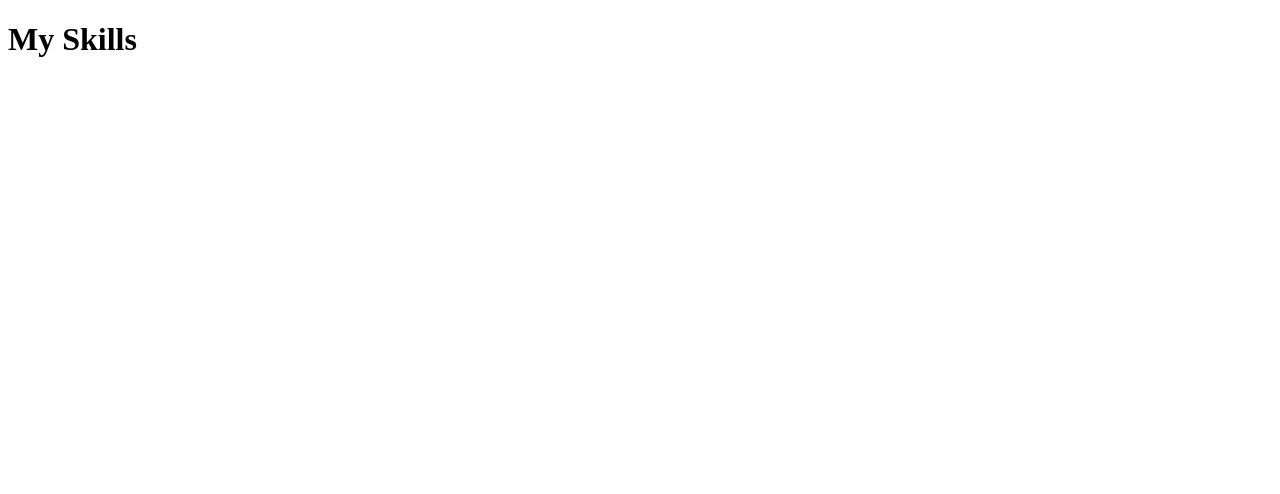
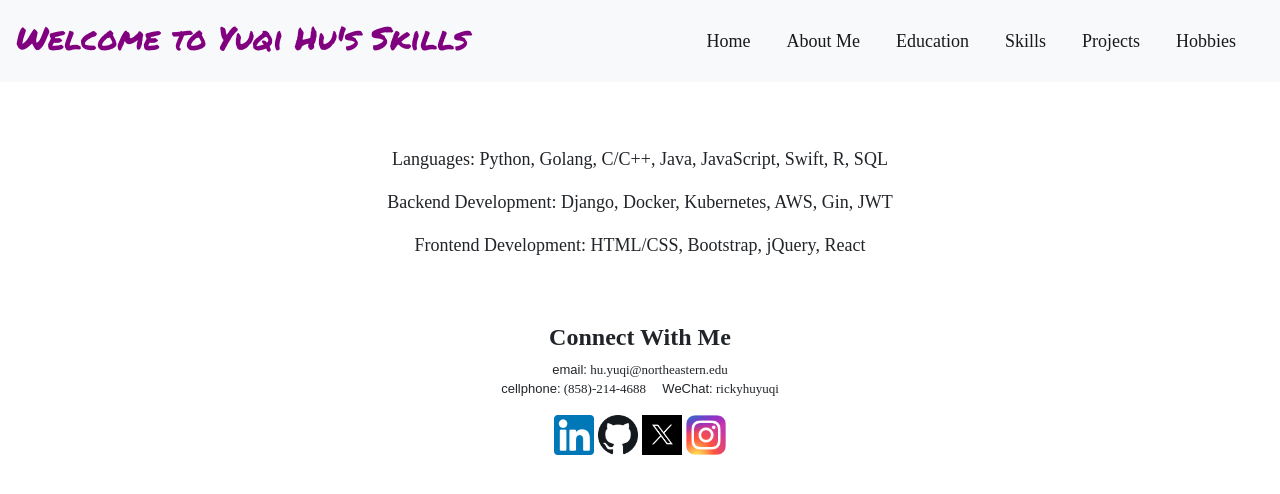
Before and after one commit to yuqihu1103/yuqihu1103.github.io, a plain HTML site: page skills.html in a window 1280 px wide. Drawn offline with nearby package versions, Linux system fonts and the light colour scheme; a web font is replaced by a local one.

Commit message:
Implemented basics of skills page.

```diff
--- /dev/null
+++ b/css/skills.css
@@ -0,0 +1,9 @@
+.skills {
+    margin-top: 5%;
+    margin-bottom: 5%;
+}
+
+.description {
+    text-align: center;
+    font-size: large;
+}
--- a/skills.html
+++ b/skills.html
@@ -1,11 +1,114 @@
 <!DOCTYPE html>
 <html lang="en">
-<head>
-    <meta charset="UTF-8">
-    <meta name="viewport" content="width=device-width, initial-scale=1.0">
-    <title>Document</title>
-</head>
-<body>
-    <h1>My Skills</h1>
-</body>
+  <head>
+    <meta charset="UTF-8" />
+    <meta name="viewport" content="width=device-width, initial-scale=1.0" />
+    <meta name="description" content="A summary of Yuqi Hu's skills" />
+    <meta name="author" content="Yuqi Hu" />
+    <title>Skills of Yuqi Hu</title>
+    <link rel="icon" href="./assets/hu_icon.png" type="image/png" />
+    <link rel="preconnect" href="https://fonts.googleapis.com" />
+    <link rel="preconnect" href="https://fonts.gstatic.com" crossorigin />
+    <link
+      href="https://fonts.googleapis.com/css2?family=Fuggles&family=Permanent+Marker&display=swap"
+      rel="stylesheet"
+    />
+    <link
+      rel="stylesheet"
+      href="https://cdn.jsdelivr.net/npm/bootstrap@4.3.1/dist/css/bootstrap.min.css"
+      integrity="sha384-ggOyR0iXCbMQv3Xipma34MD+dH/1fQ784/j6cY/iJTQUOhcWr7x9JvoRxT2MZw1T"
+      crossorigin="anonymous"
+    />
+    <link rel="stylesheet" href="./css/global.css" />
+    <link rel="stylesheet" href="./css/skills.css" />
+  </head>
+
+  <body>
+    <nav class="navbar navbar-expand-lg navbar-light bg-light">
+      <h1 class="navbar-brand">Welcome to Yuqi Hu's Skills</h1>
+      <button
+        class="navbar-toggler"
+        type="button"
+        data-toggle="collapse"
+        data-target="#navbarSupportedContent"
+        aria-controls="navbarSupportedContent"
+        aria-expanded="false"
+        aria-label="Toggle navigation"
+      >
+        <span class="navbar-toggler-icon"></span>
+      </button>
+
+      <div class="collapse navbar-collapse" id="navbarSupportedContent">
+        <ul class="navbar-nav ml-auto">
+          <li class="nav-item active">
+            <a class="nav-link redirection" href="index.html">Home</a>
+          </li>
+          <li class="nav-item active">
+            <a class="nav-link redirection" href="about_me.html">About Me</a>
+          </li>
+          <li class="nav-item active">
+            <a class="nav-link redirection" href="education.html">Education</a>
+          </li>
+          <li class="nav-item active">
+            <a class="nav-link redirection" href="skills.html">Skills</a>
+          </li>
+          <li class="nav-item active">
+            <a class="nav-link redirection" href="projects.html">Projects</a>
+          </li>
+          <li class="nav-item active">
+            <a class="nav-link redirection" href="hobbies.html">Hobbies</a>
+          </li>
+        </ul>
+      </div>
+    </nav>
+
+    <div class="container skills">
+      <div class="suprise"></div>
+
+      <div class="description">
+        <p>Languages: Python, Golang, C/C++, Java, JavaScript, Swift, R, SQL</p>
+        <p>Backend Development: Django, Docker, Kubernetes, AWS, Gin, JWT</p>
+        <p>Frontend Development: HTML/CSS, Bootstrap, jQuery, React</p>
+      </div>
+    </div>
+
+    <footer>
+      <div class="contact">
+        <h2>Connect With Me</h2>
+        <p>
+          <span>email:</span> hu.yuqi@northeastern.edu <br />
+          <span>cellphone:</span> (858)-214-4688&emsp;
+          <span>WeChat:</span> rickyhuyuqi
+        </p>
+        <a href="https://www.linkedin.com/in/yuqihu1103/"
+          ><img src="./assets/linkedin_logo.png" alt="LinkedIn Logo"
+        /></a>
+        <a href="https://github.com/yuqihu1103"
+          ><img src="./assets/github_logo.png" alt="Github Logo"
+        /></a>
+        <a href="https://twitter.com/YuqiHu1103"
+          ><img src="./assets/twitter_logo.webp" alt="Twitter/X Logo"
+        /></a>
+        <a href="https://instagram.com/y7hu2022"
+          ><img src="./assets/instagram_logo.webp" alt="Instagram Logo"
+        /></a>
+      </div>
+    </footer>
+
+    <script
+      src="https://code.jquery.com/jquery-3.3.1.slim.min.js"
+      integrity="sha384-q8i/X+965DzO0rT7abK41JStQIAqVgRVzpbzo5smXKp4YfRvH+8abtTE1Pi6jizo"
+      crossorigin="anonymous"
+    ></script>
+    <script
+      src="https://cdn.jsdelivr.net/npm/popper.js@1.14.7/dist/umd/popper.min.js"
+      integrity="sha384-UO2eT0CpHqdSJQ6hJty5KVphtPhzWj9WO1clHTMGa3JDZwrnQq4sF86dIHNDz0W1"
+      crossorigin="anonymous"
+    ></script>
+    <script
+      src="https://cdn.jsdelivr.net/npm/bootstrap@4.3.1/dist/js/bootstrap.min.js"
+      integrity="sha384-JjSmVgyd0p3pXB1rRibZUAYoIIy6OrQ6VrjIEaFf/nJGzIxFDsf4x0xIM+B07jRM"
+      crossorigin="anonymous"
+    ></script>
+  </body>
 </html>
```
